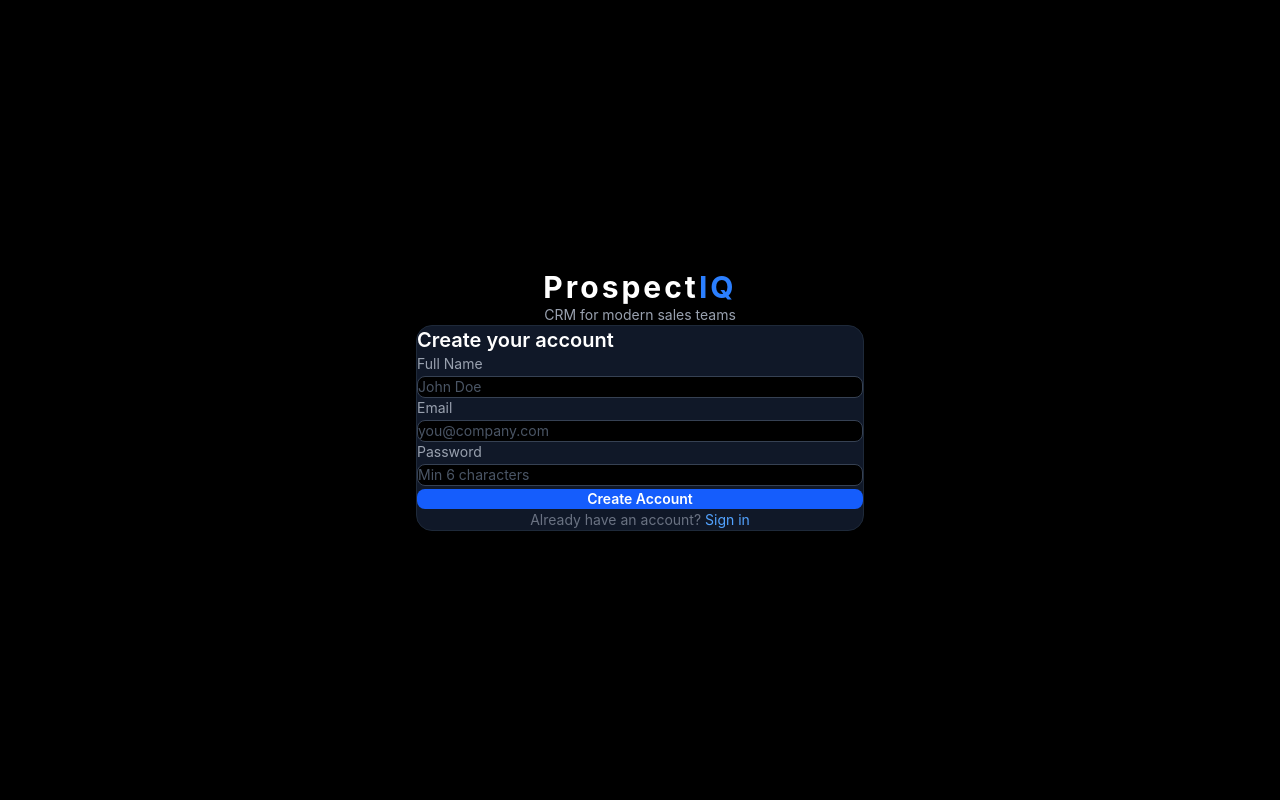
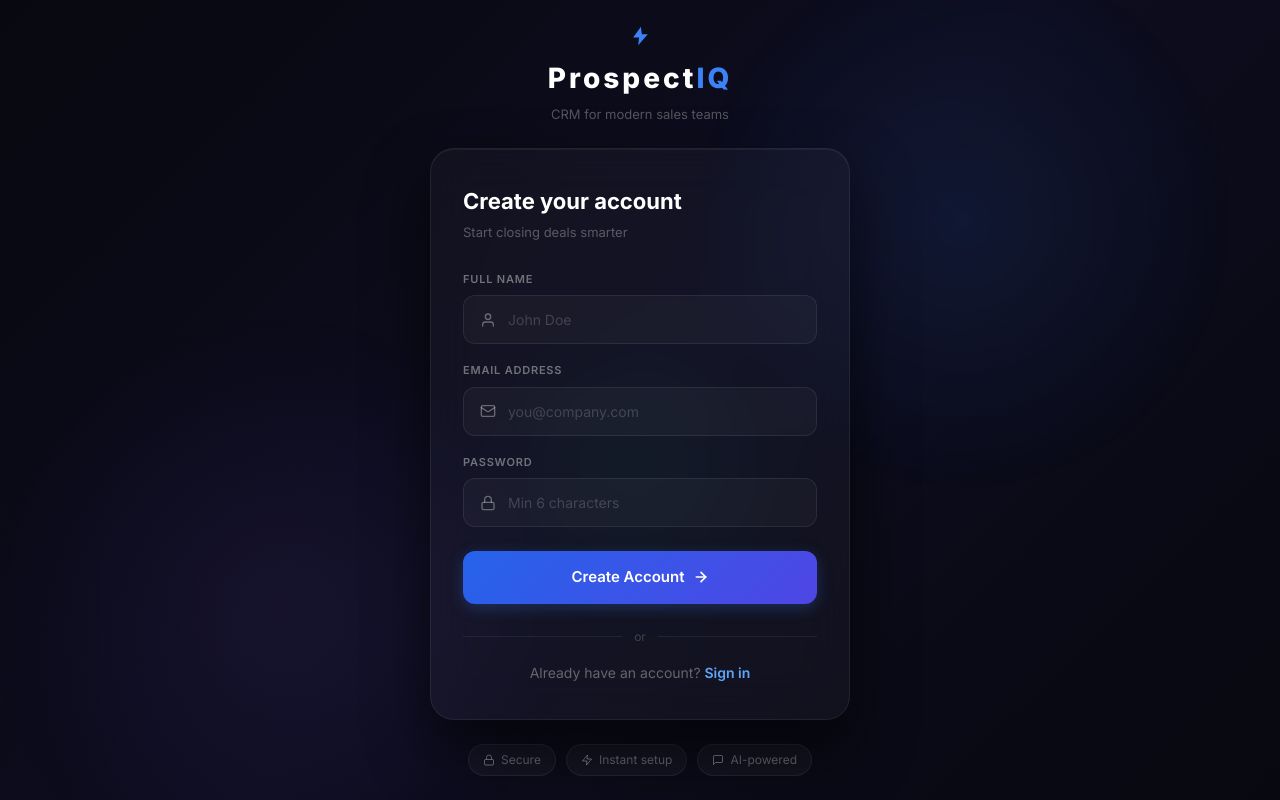
Before and after one commit to aflal123/ProspectIq-crm, a React app in the folder frontend/: page /register in a window 1280 px wide. Built offline with nearby package versions, Linux system fonts and the light colour scheme; the HTML template or start-up script is replaced by a standard one.

Commit message:
updated syle and add svg icons to look premium

```diff
--- a/frontend/src/pages/Register.jsx
+++ b/frontend/src/pages/Register.jsx
@@ -2,10 +2,36 @@ import { useState } from 'react';
 import { Link, useNavigate } from 'react-router-dom';
 import api from '../services/api';
 
+// SVG Icons
+const IconUser = () => (
+  <svg width="16" height="16" viewBox="0 0 24 24" fill="none" stroke="rgba(255,255,255,0.35)" strokeWidth="2" strokeLinecap="round" strokeLinejoin="round">
+    <path d="M20 21v-2a4 4 0 0 0-4-4H8a4 4 0 0 0-4 4v2"/>
+    <circle cx="12" cy="7" r="4"/>
+  </svg>
+);
+
+const IconMail = () => (
+  <svg width="16" height="16" viewBox="0 0 24 24" fill="none" stroke="rgba(255,255,255,0.35)" strokeWidth="2" strokeLinecap="round" strokeLinejoin="round">
+    <rect x="2" y="4" width="20" height="16" rx="2"/>
+    <path d="m22 7-8.97 5.7a1.94 1.94 0 0 1-2.06 0L2 7"/>
+  </svg>
+);
+
+const IconLock = () => (
+  <svg width="16" height="16" viewBox="0 0 24 24" fill="none" stroke="rgba(255,255,255,0.35)" strokeWidth="2" strokeLinecap="round" strokeLinejoin="round">
+    <rect x="3" y="11" width="18" height="11" rx="2" ry="2"/>
+    <path d="M7 11V7a5 5 0 0 1 10 0v4"/>
+  </svg>
+);
+
+const IconBolt = () => (
+  <svg width="22" height="22" viewBox="0 0 24 24" fill="#3b82f6" stroke="none">
+    <path d="M13 2L4.5 13.5H11L10 22L20.5 10H14L13 2Z"/>
+  </svg>
+);
+
 const Register = () => {
   const navigate = useNavigate();
-
-  // Form state — controlled inputs
   const [form, setForm] = useState({ name: '', email: '', password: '' });
   const [loading, setLoading] = useState(false);
   const [error, setError] = useState('');
@@ -15,18 +41,12 @@ const Register = () => {
   };
 
   const handleSubmit = async (e) => {
-    e.preventDefault();     // prevent browser refresh
+    e.preventDefault();
     setError('');
     setLoading(true);
-
     try {
-      // POST /api/auth/register → sends name, email, password to backend
       await api.post('/auth/register', form);
-
-      // On success → go to login page
-      navigate('/login', {
-        state: { message: 'Account created! Please log in.' }
-      });
+      navigate('/login', { state: { message: 'Account created! Please log in.' } });
     } catch (err) {
       setError(err.response?.data?.message || 'Registration failed. Try again.');
     } finally {
@@ -34,94 +54,183 @@ const Register = () => {
     }
   };
 
+  const focusBorder = (e) => { e.currentTarget.style.borderColor = '#3b82f6'; };
+  const blurBorder  = (e) => { e.currentTarget.style.borderColor = 'rgba(255,255,255,0.08)'; };
+
   return (
-    <div className="min-h-screen bg-black flex items-center justify-center px-4">
-      <div className="w-full max-w-md">
+    <div style={styles.page}>
+      <div style={styles.orb1} />
+      <div style={styles.orb2} />
+      <div style={styles.orb3} />
 
-        {/* Header */}
-        <div className="text-center mb-10">
-          <h1 className="text-white text-3xl font-bold tracking-widest mb-2">
-            Prospect<span className="text-blue-500">IQ</span>
+      <div style={styles.container}>
+        {/* Logo */}
+        <div style={styles.logoWrap}>
+          <div style={styles.logoIcon}><IconBolt /></div>
+          <h1 style={styles.logo}>
+            Prospect<span style={styles.logoAccent}>IQ</span>
           </h1>
-          <p className="text-gray-400 text-sm">CRM for modern sales teams</p>
+          <p style={styles.tagline}>CRM for modern sales teams</p>
         </div>
 
         {/* Card */}
-        <div className="bg-gray-900 border border-gray-800 rounded-2xl p-8">
-          <h2 className="text-white text-xl font-semibold mb-6">Create your account</h2>
+        <div style={styles.card}>
+          <h2 style={styles.cardTitle}>Create your account</h2>
+          <p style={styles.cardSub}>Start closing deals smarter</p>
 
-          {/* Error message */}
           {error && (
-            <div className="bg-red-900/40 border border-red-700 text-red-300 text-sm rounded-lg px-4 py-3 mb-5">
+            <div style={styles.errorBox}>
+              <svg width="15" height="15" viewBox="0 0 24 24" fill="none" stroke="#fca5a5" strokeWidth="2"><circle cx="12" cy="12" r="10"/><line x1="12" y1="8" x2="12" y2="12"/><line x1="12" y1="16" x2="12.01" y2="16"/></svg>
               {error}
             </div>
           )}
 
-          <form onSubmit={handleSubmit} className="space-y-5">
+          <form onSubmit={handleSubmit} style={styles.form}>
             {/* Name */}
-            <div>
-              <label className="text-gray-400 text-sm mb-1.5 block">Full Name</label>
-              <input
-                type="text"
-                name="name"
-                value={form.name}
-                onChange={handleChange}
-                placeholder="John Doe"
-                required
-                className="w-full bg-black border border-gray-700 text-white placeholder-gray-600 rounded-lg px-4 py-3 text-sm focus:outline-none focus:border-blue-500 transition-colors"
-              />
+            <div style={styles.fieldGroup}>
+              <label style={styles.label}>Full Name</label>
+              <div style={styles.inputWrap} onFocus={focusBorder} onBlur={blurBorder}>
+                <IconUser />
+                <input type="text" name="name" value={form.name} onChange={handleChange}
+                  placeholder="John Doe" required style={styles.input} />
+              </div>
             </div>
 
             {/* Email */}
-            <div>
-              <label className="text-gray-400 text-sm mb-1.5 block">Email</label>
-              <input
-                type="email"
-                name="email"
-                value={form.email}
-                onChange={handleChange}
-                placeholder="you@company.com"
-                required
-                className="w-full bg-black border border-gray-700 text-white placeholder-gray-600 rounded-lg px-4 py-3 text-sm focus:outline-none focus:border-blue-500 transition-colors"
-              />
+            <div style={styles.fieldGroup}>
+              <label style={styles.label}>Email Address</label>
+              <div style={styles.inputWrap} onFocus={focusBorder} onBlur={blurBorder}>
+                <IconMail />
+                <input type="email" name="email" value={form.email} onChange={handleChange}
+                  placeholder="you@company.com" required style={styles.input} />
+              </div>
             </div>
 
             {/* Password */}
-            <div>
-              <label className="text-gray-400 text-sm mb-1.5 block">Password</label>
-              <input
-                type="password"
-                name="password"
-                value={form.password}
-                onChange={handleChange}
-                placeholder="Min 6 characters"
-                required
-                minLength={6}
-                className="w-full bg-black border border-gray-700 text-white placeholder-gray-600 rounded-lg px-4 py-3 text-sm focus:outline-none focus:border-blue-500 transition-colors"
-              />
+            <div style={styles.fieldGroup}>
+              <label style={styles.label}>Password</label>
+              <div style={styles.inputWrap} onFocus={focusBorder} onBlur={blurBorder}>
+                <IconLock />
+                <input type="password" name="password" value={form.password} onChange={handleChange}
+                  placeholder="Min 6 characters" required minLength={6} style={styles.input} />
+              </div>
             </div>
 
             {/* Submit */}
             <button
               type="submit"
               disabled={loading}
-              className="w-full bg-blue-600 hover:bg-blue-500 disabled:bg-blue-900 disabled:cursor-not-allowed text-white font-semibold py-3 rounded-lg transition-colors text-sm mt-2"
+              style={{ ...styles.btn, opacity: loading ? 0.75 : 1, cursor: loading ? 'not-allowed' : 'pointer' }}
+              onMouseEnter={e => { if (!loading) { e.currentTarget.style.transform = 'translateY(-2px)'; e.currentTarget.style.boxShadow = '0 10px 30px rgba(59,130,246,0.45)'; }}}
+              onMouseLeave={e => { e.currentTarget.style.transform = 'translateY(0)'; e.currentTarget.style.boxShadow = '0 4px 15px rgba(59,130,246,0.25)'; }}
             >
-              {loading ? 'Creating account...' : 'Create Account'}
+              {loading ? (
+                <span style={styles.btnContent}>
+                  <span style={styles.spinner} /> Creating account...
+                </span>
+              ) : (
+                <span style={styles.btnContent}>
+                  Create Account
+                  <svg width="16" height="16" viewBox="0 0 24 24" fill="none" stroke="#fff" strokeWidth="2.5" strokeLinecap="round"><path d="M5 12h14"/><path d="m12 5 7 7-7 7"/></svg>
+                </span>
+              )}
             </button>
           </form>
 
-          {/* Link to login */}
-          <p className="text-gray-500 text-sm text-center mt-6">
+          <div style={styles.divider}>
+            <span style={styles.dividerLine} />
+            <span style={styles.dividerText}>or</span>
+            <span style={styles.dividerLine} />
+          </div>
+
+          <p style={styles.switchText}>
             Already have an account?{' '}
-            <Link to="/login" className="text-blue-400 hover:text-blue-300 transition-colors">
-              Sign in
-            </Link>
+            <Link to="/login" style={styles.link}>Sign in</Link>
           </p>
         </div>
+
+        {/* Trust badges */}
+        <div style={styles.badges}>
+          {[
+            { icon: <svg width="12" height="12" viewBox="0 0 24 24" fill="none" stroke="rgba(255,255,255,0.4)" strokeWidth="2"><rect x="3" y="11" width="18" height="11" rx="2"/><path d="M7 11V7a5 5 0 0 1 10 0v4"/></svg>, text: 'Secure' },
+            { icon: <svg width="12" height="12" viewBox="0 0 24 24" fill="none" stroke="rgba(255,255,255,0.4)" strokeWidth="2"><polygon points="13 2 3 14 12 14 11 22 21 10 12 10 13 2"/></svg>, text: 'Instant setup' },
+            { icon: <svg width="12" height="12" viewBox="0 0 24 24" fill="none" stroke="rgba(255,255,255,0.4)" strokeWidth="2"><path d="M21 15a2 2 0 0 1-2 2H7l-4 4V5a2 2 0 0 1 2-2h14a2 2 0 0 1 2 2z"/></svg>, text: 'AI-powered' },
+          ].map(({ icon, text }) => (
+            <span key={text} style={styles.badge}>{icon} {text}</span>
+          ))}
+        </div>
       </div>
+
+      <style>{`
+        @import url('https://fonts.googleapis.com/css2?family=Inter:wght@400;500;600;700;800&display=swap');
+        @keyframes float1 { 0%,100%{transform:translate(0,0)} 50%{transform:translate(30px,-20px)} }
+        @keyframes float2 { 0%,100%{transform:translate(0,0)} 50%{transform:translate(-20px,30px)} }
+        @keyframes float3 { 0%,100%{transform:translate(0,0)} 50%{transform:translate(15px,15px)} }
+        @keyframes spin { to { transform: rotate(360deg); } }
+        input::placeholder { color: rgba(255,255,255,0.18); }
+        input:focus { outline: none; }
+      `}</style>
     </div>
   );
 };
 
+const styles = {
+  page: {
+    minHeight: '100vh',
+    background: 'linear-gradient(135deg, #080810 0%, #0d0d1f 50%, #080810 100%)',
+    display: 'flex', alignItems: 'center', justifyContent: 'center',
+    fontFamily: "'Inter', system-ui, sans-serif",
+    position: 'relative', overflow: 'hidden', padding: '20px',
+  },
+  orb1: { position:'absolute', top:'-5%', right:'5%', width:'550px', height:'550px', borderRadius:'50%', background:'radial-gradient(circle, rgba(59,130,246,0.1) 0%, transparent 70%)', animation:'float1 8s ease-in-out infinite', pointerEvents:'none' },
+  orb2: { position:'absolute', bottom:'-10%', left:'0%', width:'600px', height:'600px', borderRadius:'50%', background:'radial-gradient(circle, rgba(139,92,246,0.08) 0%, transparent 70%)', animation:'float2 11s ease-in-out infinite', pointerEvents:'none' },
+  orb3: { position:'absolute', top:'35%', left:'35%', width:'350px', height:'350px', borderRadius:'50%', background:'radial-gradient(circle, rgba(16,185,129,0.05) 0%, transparent 70%)', animation:'float3 13s ease-in-out infinite', pointerEvents:'none' },
+  container: { width:'100%', maxWidth:'420px', display:'flex', flexDirection:'column', alignItems:'center', gap:'24px', position:'relative', zIndex:10 },
+  logoWrap: { textAlign:'center' },
+  logoIcon: { marginBottom:'10px', display:'flex', justifyContent:'center' },
+  logo: { fontSize:'28px', fontWeight:800, color:'#fff', letterSpacing:'3px', margin:0 },
+  logoAccent: { color:'#3b82f6' },
+  tagline: { color:'rgba(255,255,255,0.3)', fontSize:'13px', marginTop:'6px' },
+  card: {
+    width:'100%',
+    background:'rgba(255,255,255,0.03)',
+    backdropFilter:'blur(24px)', WebkitBackdropFilter:'blur(24px)',
+    border:'1px solid rgba(255,255,255,0.07)',
+    borderRadius:'24px', padding:'36px 32px',
+    boxShadow:'0 30px 60px rgba(0,0,0,0.6), inset 0 1px 0 rgba(255,255,255,0.05)',
+  },
+  cardTitle: { fontSize:'22px', fontWeight:700, color:'#fff', margin:0 },
+  cardSub: { color:'rgba(255,255,255,0.3)', fontSize:'13px', marginTop:'5px', marginBottom:'28px' },
+  errorBox: { background:'rgba(239,68,68,0.1)', border:'1px solid rgba(239,68,68,0.25)', color:'#fca5a5', borderRadius:'12px', padding:'12px 16px', fontSize:'13px', marginBottom:'20px', display:'flex', alignItems:'center', gap:'8px' },
+  form: { display:'flex', flexDirection:'column', gap:'18px' },
+  fieldGroup: { display:'flex', flexDirection:'column', gap:'8px' },
+  label: { fontSize:'11px', fontWeight:600, color:'rgba(255,255,255,0.4)', letterSpacing:'0.8px', textTransform:'uppercase' },
+  inputWrap: {
+    display:'flex', alignItems:'center', gap:'12px',
+    background:'rgba(255,255,255,0.03)',
+    border:'1px solid rgba(255,255,255,0.08)',
+    borderRadius:'12px', padding:'13px 16px',
+    transition:'border-color 0.2s ease',
+  },
+  input: { flex:1, background:'transparent', border:'none', color:'#fff', fontSize:'14px', fontFamily:"'Inter', sans-serif" },
+  btn: {
+    width:'100%', marginTop:'6px',
+    background:'linear-gradient(135deg, #2563eb 0%, #4f46e5 100%)',
+    color:'#fff', border:'none', borderRadius:'12px',
+    padding:'15px', fontSize:'15px', fontWeight:600,
+    transition:'all 0.2s ease',
+    boxShadow:'0 4px 15px rgba(59,130,246,0.25)',
+    fontFamily:"'Inter', sans-serif",
+  },
+  btnContent: { display:'flex', alignItems:'center', justifyContent:'center', gap:'8px' },
+  spinner: { width:'15px', height:'15px', border:'2px solid rgba(255,255,255,0.3)', borderTop:'2px solid #fff', borderRadius:'50%', display:'inline-block', animation:'spin 0.8s linear infinite' },
+  divider: { display:'flex', alignItems:'center', gap:'12px', margin:'24px 0 0 0' },
+  dividerLine: { flex:1, height:'1px', background:'rgba(255,255,255,0.07)' },
+  dividerText: { color:'rgba(255,255,255,0.2)', fontSize:'12px' },
+  switchText: { textAlign:'center', color:'rgba(255,255,255,0.35)', fontSize:'14px', marginTop:'16px' },
+  link: { color:'#60a5fa', textDecoration:'none', fontWeight:600 },
+  badges: { display:'flex', gap:'10px', flexWrap:'wrap', justifyContent:'center' },
+  badge: { background:'rgba(255,255,255,0.04)', border:'1px solid rgba(255,255,255,0.07)', color:'rgba(255,255,255,0.35)', borderRadius:'20px', padding:'6px 14px', fontSize:'12px', display:'flex', alignItems:'center', gap:'6px' },
+};
+
 export default Register;
```
